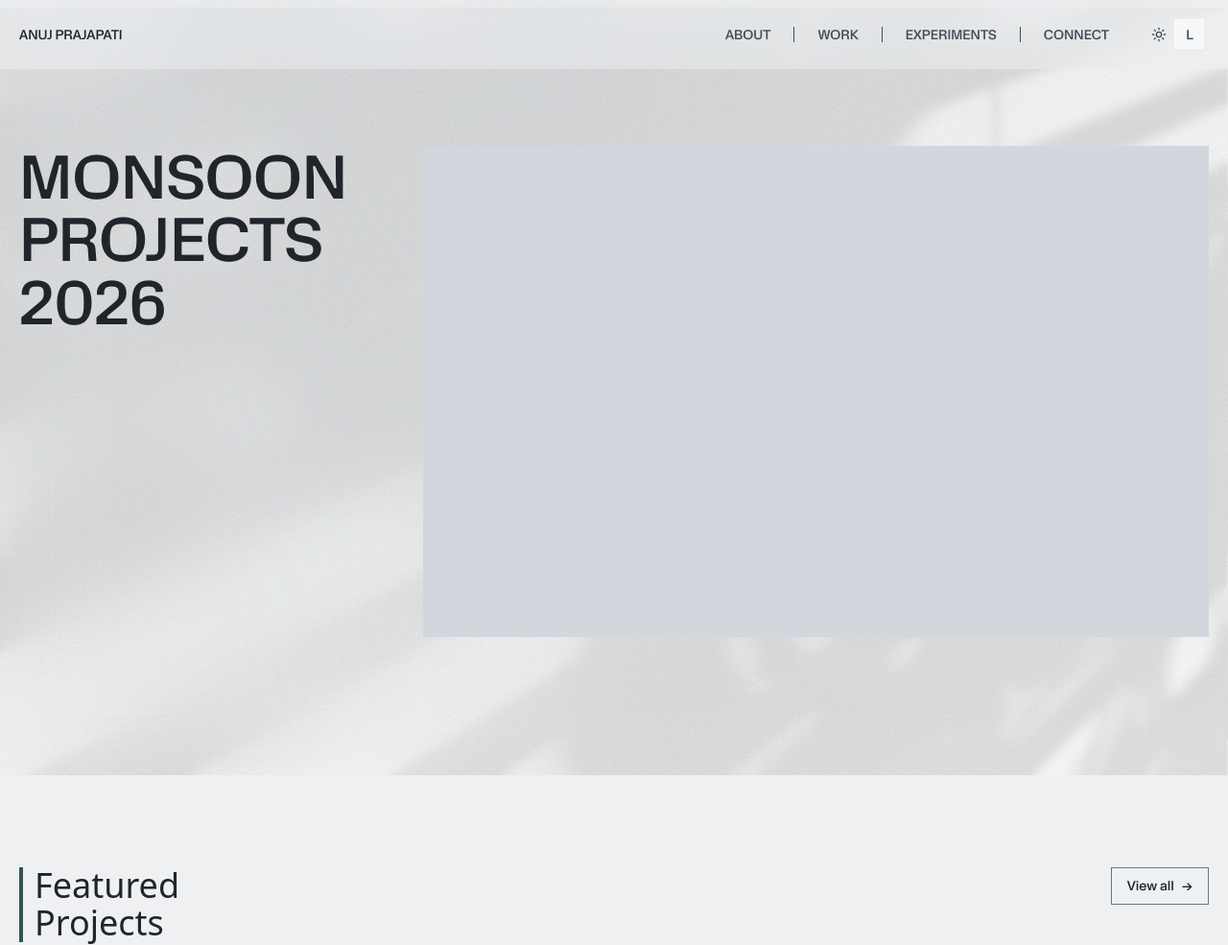
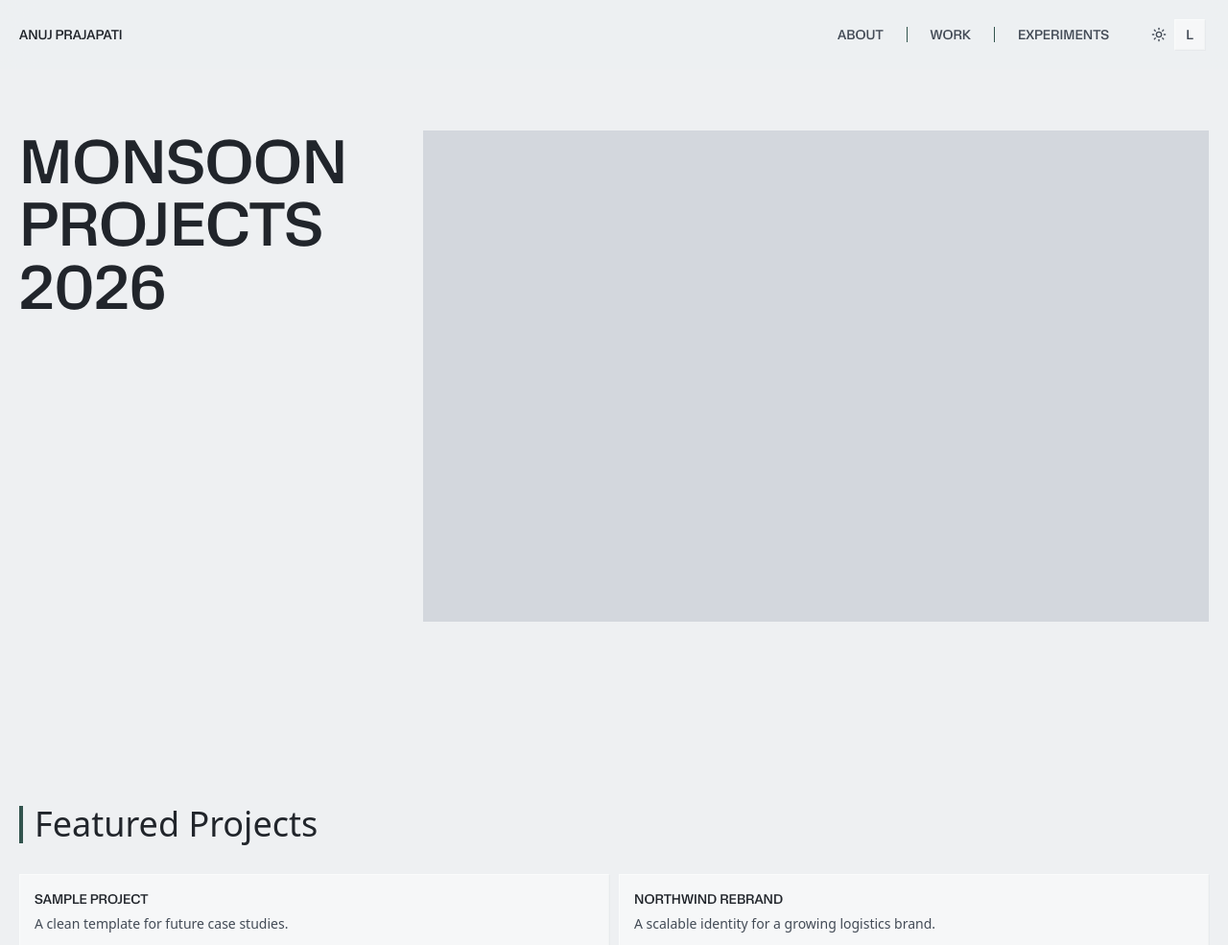
Before and after one commit to anujprajapatiii/anujprajapatiii.github.io, an Astro site: page / in a window 1280 px wide. Shown: the top 985 px of the page at 96% size. Built offline with nearby package versions, Linux system fonts and the light colour scheme; Astro itself is replaced by a stand-in of ours; a web font is replaced by a local one.

Commit message:
Simplify the homepage presentation
Retire the Sunlit lighting runtime and assets, restore the standard hero layout, and remove redundant homepage and navigation actions.

```diff
--- a/src/components/SunlitHeroScene.astro
+++ /dev/null
@@ -1,87 +0,0 @@
----
-import "./sunlit-hero-scene.css";
-
-/*
-  Hero-local translation of the Sunlit reference. The static foliage texture
-  keeps the costly displacement effect out of the runtime and can be swapped
-  without changing the scene composition.
-*/
-const shutters = Array.from({ length: 23 });
----
-
-<div
-  class="sunlit-hero-overlay"
-  data-sunlit-hero
-  aria-hidden="true"
->
-  <div class="sunlit-hero-overlay__glow"></div>
-  <div class="sunlit-hero-overlay__glow-bounce"></div>
-
-  <div class="sunlit-hero-overlay__perspective">
-    <div class="sunlit-hero-overlay__leaves"></div>
-
-    <div class="sunlit-hero-overlay__blinds">
-      <div class="sunlit-hero-overlay__shutters">
-        {shutters.map(() => <div class="sunlit-hero-overlay__shutter"></div>)}
-      </div>
-      <div class="sunlit-hero-overlay__vertical">
-        <div class="sunlit-hero-overlay__bar"></div>
-        <div class="sunlit-hero-overlay__bar"></div>
-      </div>
-    </div>
-  </div>
-
-  <div class="sunlit-hero-overlay__progressive-blur">
-    <div></div>
-    <div></div>
-  </div>
-</div>
-
-<script>
-  const motionPreference = window.matchMedia("(prefers-reduced-motion: reduce)");
-  const sceneVisibility = new WeakMap<HTMLElement, boolean>();
-
-  function setSunlitActivity(scene: HTMLElement, isVisible: boolean) {
-    sceneVisibility.set(scene, isVisible);
-    const isActive = isVisible && !document.hidden && !motionPreference.matches;
-    scene.toggleAttribute("data-sunlit-active", isActive);
-  }
-
-  const observer = "IntersectionObserver" in window
-    ? new IntersectionObserver((entries) => {
-        for (const entry of entries) {
-          setSunlitActivity(entry.target as HTMLElement, entry.isIntersecting);
-        }
-      }, { rootMargin: "10% 0px" })
-    : null;
-
-  function observeSunlitScenes() {
-    document.querySelectorAll<HTMLElement>("[data-sunlit-hero]").forEach((scene) => {
-      if (scene.dataset.sunlitObserved) return;
-      scene.dataset.sunlitObserved = "true";
-      sceneVisibility.set(scene, true);
-      setSunlitActivity(scene, true);
-      observer?.observe(scene);
-    });
-  }
-
-  function syncSunlitScenes() {
-    document.querySelectorAll<HTMLElement>("[data-sunlit-hero]").forEach((scene) => {
-      setSunlitActivity(scene, sceneVisibility.get(scene) ?? true);
-    });
-  }
-
-  function releaseSunlitScenes() {
-    document.querySelectorAll<HTMLElement>("[data-sunlit-hero]").forEach((scene) => {
-      observer?.unobserve(scene);
-      sceneVisibility.delete(scene);
-    });
-  }
-
-  motionPreference.addEventListener("change", syncSunlitScenes);
-  document.addEventListener("visibilitychange", syncSunlitScenes);
-
-  observeSunlitScenes();
-  document.addEventListener("astro:before-swap", releaseSunlitScenes);
-  document.addEventListener("astro:after-swap", observeSunlitScenes);
-</script>
--- a/src/components/sunlit-hero-scene.css
+++ /dev/null
@@ -1,262 +0,0 @@
-.sunlit-hero-overlay {
-  --sunlit-shadow: var(--text-primary-hover);
-  --sunlit-bounce-light: var(--lighting-highlight);
-  --sunlit-composite-ground: var(--background-primary);
-  --sunlit-timing: cubic-bezier(0.455, 0.19, 0, 0.985);
-  --sunlit-motion-blinds: 1s;
-  --sunlit-motion-blinds-sway: 28.8s;
-  --sunlit-motion-perspective: 1.7s;
-  --sunlit-motion-opacity: 4s;
-  --sunlit-motion-billow: 12.8s;
-  position: absolute;
-  inset: 0;
-  z-index: 2;
-  overflow: clip;
-  contain: paint;
-  isolation: isolate;
-  pointer-events: none;
-  background: var(--sunlit-composite-ground);
-  mix-blend-mode: multiply;
-}
-
-.dark .sunlit-hero-overlay {
-  --sunlit-shadow: var(--lighting-shade);
-  --sunlit-composite-ground: var(--lighting-highlight);
-  mix-blend-mode: screen;
-  opacity: 0.7;
-}
-
-.sunlit-hero-overlay::after {
-  content: "";
-  position: absolute;
-  inset: 0;
-  z-index: 3;
-  background-image: url("/images/sunlit/grain.svg");
-  background-repeat: repeat;
-  background-size: 256px 256px;
-  opacity: 0.12;
-}
-
-.dark .sunlit-hero-overlay::after {
-  mix-blend-mode: normal;
-  opacity: 0.14;
-}
-
-.sunlit-hero-overlay__glow,
-.sunlit-hero-overlay__glow-bounce,
-.sunlit-hero-overlay__progressive-blur,
-.sunlit-hero-overlay__progressive-blur > div {
-  position: absolute;
-  inset: 0;
-  width: 100%;
-  height: 100%;
-}
-
-.sunlit-hero-overlay__glow {
-  background: linear-gradient(
-    309deg,
-    var(--sunlit-bounce-light),
-    var(--sunlit-bounce-light) 20%,
-    transparent
-  );
-  opacity: 0.5;
-  transition: background var(--sunlit-motion-blinds) var(--sunlit-timing);
-}
-
-.sunlit-hero-overlay__glow-bounce {
-  background: linear-gradient(
-    355deg,
-    var(--sunlit-bounce-light) 0%,
-    transparent 30%,
-    transparent 100%
-  );
-  opacity: 0.5;
-  transition: background var(--sunlit-motion-blinds) var(--sunlit-timing);
-}
-
-.sunlit-hero-overlay__perspective {
-  position: absolute;
-  top: -30%;
-  right: 0;
-  width: 80%;
-  height: 130%;
-  opacity: 0.11;
-  background-blend-mode: darken;
-  transform-origin: top right;
-  transform-style: preserve-3d;
-  transform: matrix3d(
-    0.75, -0.0625, 0, 0.0008,
-    0, 1, 0, 0,
-    0, 0, 1, 0,
-    0, 0, 0, 1
-  );
-  transition:
-    transform var(--sunlit-motion-perspective) var(--sunlit-timing),
-    opacity var(--sunlit-motion-opacity) ease;
-}
-
-.dark .sunlit-hero-overlay__perspective {
-  opacity: 0.42;
-  transform: matrix3d(
-    0.8333, 0.0833, 0, 0.0003,
-    0, 1, 0, 0,
-    0, 0, 1, 0,
-    0, 0, 0, 1
-  );
-}
-
-.sunlit-hero-overlay__leaves {
-  position: absolute;
-  right: -700px;
-  bottom: -20px;
-  width: 1600px;
-  height: 1400px;
-  background-image: url("/images/sunlit/leaves.png");
-  background-repeat: no-repeat;
-  background-size: cover;
-  animation: sunlit-hero-billow var(--sunlit-motion-billow) ease-in-out infinite;
-}
-
-.sunlit-hero-overlay[data-sunlit-active] .sunlit-hero-overlay__leaves,
-.sunlit-hero-overlay[data-sunlit-active] .sunlit-hero-overlay__blinds {
-  will-change: transform;
-}
-
-.sunlit-hero-overlay:not([data-sunlit-active]) .sunlit-hero-overlay__leaves,
-.sunlit-hero-overlay:not([data-sunlit-active]) .sunlit-hero-overlay__blinds {
-  animation-play-state: paused;
-}
-
-.sunlit-hero-overlay__blinds {
-  position: relative;
-  width: 100%;
-  transform-origin: 50% 0;
-  animation: sunlit-hero-blinds-sway var(--sunlit-motion-blinds-sway) ease-in-out infinite;
-}
-
-.sunlit-hero-overlay__shutter,
-.sunlit-hero-overlay__bar {
-  background-color: var(--sunlit-shadow);
-}
-
-.sunlit-hero-overlay__shutters {
-  display: flex;
-  flex-direction: column;
-  align-items: flex-end;
-  gap: 60px;
-  transition: gap var(--sunlit-motion-blinds) var(--sunlit-timing);
-}
-
-.dark .sunlit-hero-overlay__shutters {
-  gap: 20px;
-}
-
-.sunlit-hero-overlay__shutter {
-  width: 100%;
-  height: 40px;
-  transition: height var(--sunlit-motion-blinds) var(--sunlit-timing);
-}
-
-.dark .sunlit-hero-overlay__shutter {
-  height: 80px;
-}
-
-.sunlit-hero-overlay__vertical {
-  position: absolute;
-  top: 0;
-  display: flex;
-  justify-content: space-around;
-  width: 100%;
-  height: 100%;
-}
-
-.sunlit-hero-overlay__bar {
-  width: 5px;
-  height: 100%;
-}
-
-.sunlit-hero-overlay__progressive-blur {
-  z-index: 2;
-}
-
-.sunlit-hero-overlay__progressive-blur > div {
-  -webkit-backdrop-filter: blur(var(--sunlit-blur-amount));
-  backdrop-filter: blur(var(--sunlit-blur-amount));
-  -webkit-mask-image: linear-gradient(
-    252deg,
-    transparent,
-    transparent var(--sunlit-stop-1),
-    var(--text-primary) var(--sunlit-stop-2),
-    var(--text-primary)
-  );
-  mask-image: linear-gradient(
-    252deg,
-    transparent,
-    transparent var(--sunlit-stop-1),
-    var(--text-primary) var(--sunlit-stop-2),
-    var(--text-primary)
-  );
-}
-
-.sunlit-hero-overlay__progressive-blur > div:nth-child(1) {
-  --sunlit-blur-amount: 6px;
-  --sunlit-stop-1: 0%;
-  --sunlit-stop-2: 0%;
-}
-
-.sunlit-hero-overlay__progressive-blur > div:nth-child(2) {
-  --sunlit-blur-amount: 48px;
-  --sunlit-stop-1: 40%;
-  --sunlit-stop-2: 80%;
-}
-
-@keyframes sunlit-hero-blinds-sway {
-  0%,
-  100% {
-    transform: translate3d(-0.225%, 0, 0) rotate(-0.0625deg);
-  }
-
-  50% {
-    transform: translate3d(0.225%, 0.1%, 0) rotate(0.0625deg);
-  }
-}
-
-@keyframes sunlit-hero-billow {
-  0%,
-  100% {
-    transform: perspective(400px) rotateX(0deg) rotateY(0deg) scale(1);
-  }
-
-  25% {
-    transform: perspective(400px) rotateX(1.25deg) rotateY(2.5deg) scale(1.025);
-  }
-
-  50% {
-    transform: perspective(400px) rotateX(-5deg) rotateY(-2.5deg) scale(0.9625);
-  }
-
-  75% {
-    transform: perspective(400px) rotateX(1.25deg) rotateY(-1.25deg) scale(1.05);
-  }
-}
-
-@media (prefers-reduced-motion: reduce) {
-  .sunlit-hero-overlay__leaves,
-  .sunlit-hero-overlay__blinds {
-    animation: none;
-  }
-
-  .sunlit-hero-overlay__glow,
-  .sunlit-hero-overlay__glow-bounce,
-  .sunlit-hero-overlay__perspective,
-  .sunlit-hero-overlay__shutters,
-  .sunlit-hero-overlay__shutter {
-    transition: none;
-  }
-}
-
-@media (max-width: 48rem) {
-  .sunlit-hero-overlay__progressive-blur > div:nth-child(2) {
-    --sunlit-blur-amount: 24px;
-  }
-}
--- a/src/data/site-config.ts
+++ b/src/data/site-config.ts
@@ -8,7 +8,6 @@ export const siteConfig = {
     { label: "About", href: "/about" },
     { label: "Work", href: "/work" },
     { label: "Experiments", href: "/play" },
-    { label: "Connect", href: "/#connect" },
   ],
   social: {
     github: "https://github.com/anujprajapatiii",
--- a/src/pages/index.astro
+++ b/src/pages/index.astro
@@ -10,7 +10,6 @@ import Stack from "@/components/primitives/Stack.astro";
 import Cluster from "@/components/primitives/Cluster.astro";
 import Grid from "@/components/primitives/Grid.astro";
 import GridItem from "@/components/primitives/GridItem.astro";
-import SunlitHeroScene from "@/components/SunlitHeroScene.astro";
 import { siteConfig } from "@/data/site-config";
 import {
   getFeaturedExperiments,
@@ -26,9 +25,8 @@ const play = await getFeaturedExperiments(5);
 
 <PageLayout>
   {/* Hero */}
-  <Section size="hero" class="home-hero">
-    <SunlitHeroScene />
-    <Container class="home-hero__content">
+  <Section size="page">
+    <Container>
       <Grid class="hero-grid">
         <GridItem spanLg={8}>
           <h1 class="hero-display">
@@ -46,13 +44,7 @@ const play = await getFeaturedExperiments(5);
   <Section size="large" class="home-featured">
     <Container>
       <Stack gap="lg">
-        <Cluster justify="between" align="start">
-          <SectionHeading>Featured Projects</SectionHeading>
-          <ActionLink href="/work">
-            View all
-            <span aria-hidden="true">&rarr;</span>
-          </ActionLink>
-        </Cluster>
+        <SectionHeading>Featured Projects</SectionHeading>
         <Grid>
           {featured.map((project) => (
             <GridItem spanMd={12}>
@@ -73,13 +65,7 @@ const play = await getFeaturedExperiments(5);
   <Section size="large">
     <Container>
       <Stack gap="lg">
-        <Cluster justify="between" align="start">
-          <SectionHeading>Experiments</SectionHeading>
-          <ActionLink href="/play">
-            View all
-            <span aria-hidden="true">&rarr;</span>
-          </ActionLink>
-        </Cluster>
+        <SectionHeading>Experiments</SectionHeading>
         <PlayPreviewList items={play} />
       </Stack>
     </Container>
@@ -100,39 +86,3 @@ const play = await getFeaturedExperiments(5);
     </Container>
   </Section>
 </PageLayout>
-
-<style>
-  :global(.home-hero) {
-    position: relative;
-    display: grid;
-    align-items: center;
-    min-height: 100svh;
-    overflow: clip;
-    isolation: isolate;
-  }
-
-  :global(.home-hero__content) {
-    position: relative;
-    z-index: 3;
-    width: 100%;
-  }
-
-  :global(body:has(.home-hero) main) {
-    margin-block-start: calc(-1 * var(--header-height));
-  }
-
-  :global(body:has(.home-hero) .site-header) {
-    background: var(--background-primary);
-    background: color-mix(in srgb, var(--background-primary) 48%, transparent);
-    -webkit-backdrop-filter: blur(28px) saturate(140%);
-    backdrop-filter: blur(28px) saturate(140%);
-  }
-
-  @media (prefers-reduced-transparency: reduce), (prefers-contrast: more) {
-    :global(body:has(.home-hero) .site-header) {
-      background: var(--background-primary);
-      -webkit-backdrop-filter: none;
-      backdrop-filter: none;
-    }
-  }
-</style>
```
Also changed, not shown: agent-os/parking-lot.md (+0 -2 lines), agent-os/plans/sunlit-hero-exploration.md (+26 -26 lines), agent-os/system-map.md (+0 -1 lines), public/images/sunlit/grain.svg (deleted), public/images/sunlit/leaves.png (deleted).
